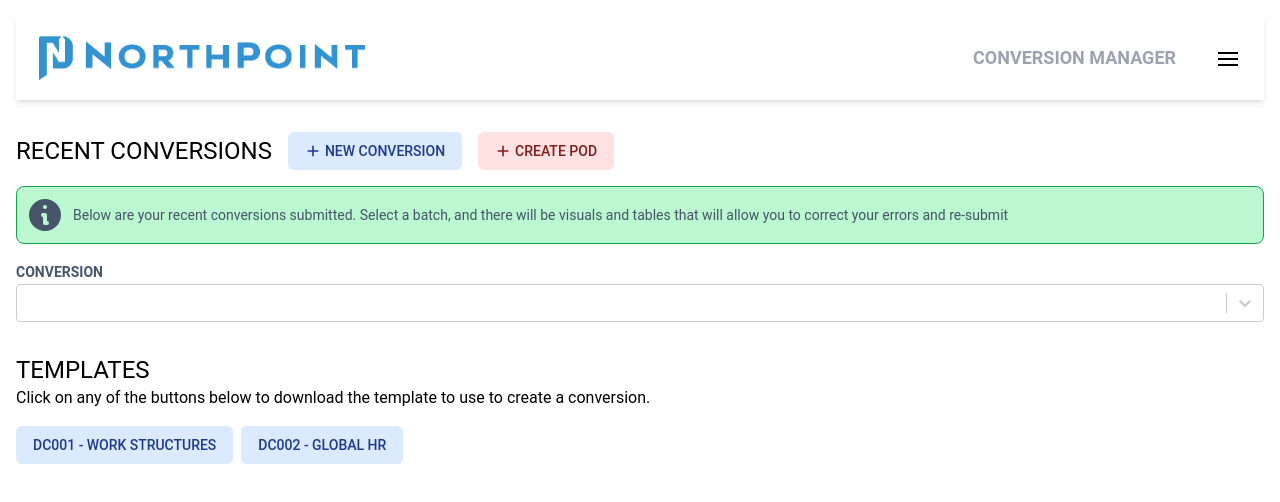
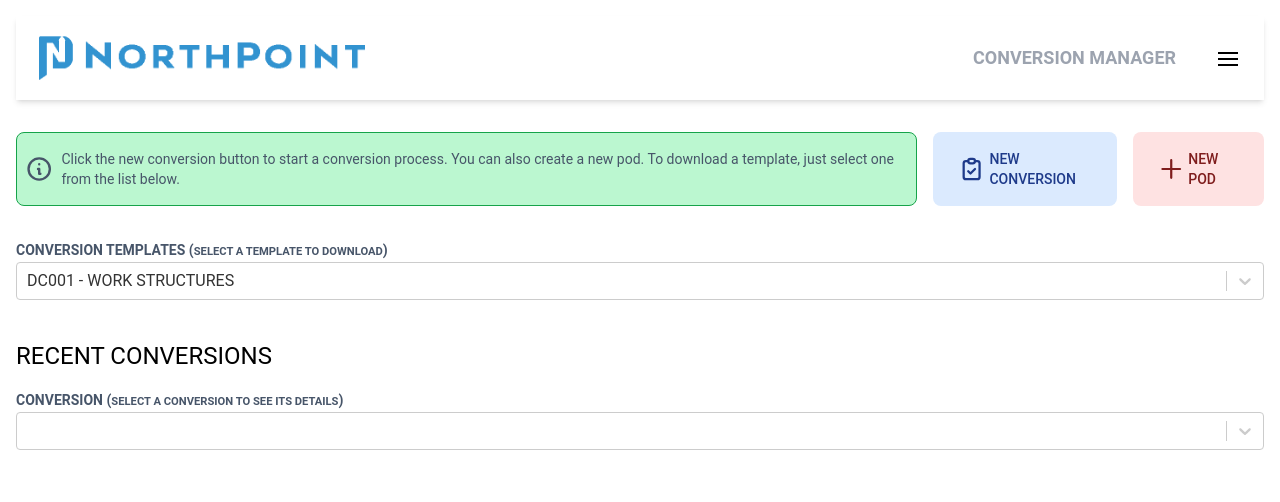
Before and after one commit to jstevenson81/conv-man-ui, a React (Create React App) app: page /conversions in a window 1280 px wide. Shown: the top 502 px of the page. Built offline with nearby package versions, Linux system fonts and the light colour scheme; no server answers.

Commit message:
Working commit

```diff
--- a/src/assets/css/index.css
+++ b/src/assets/css/index.css
@@ -13,7 +13,7 @@ h6 {
   @apply uppercase;
 }
 .button {
-  @apply px-4 py-2 text-sm font-medium border border-transparent rounded-md focus:outline-none focus-visible:ring-2 focus-visible:ring-offset-2 uppercase;
+  @apply px-6 py-4 text-sm font-medium border border-transparent rounded-lg focus:outline-none focus-visible:ring-2 focus-visible:ring-offset-2 uppercase cursor-pointer;
 }
 .button.blue {
   @apply text-blue-900 bg-blue-100  hover:bg-blue-200 focus-visible:ring-blue-500 transition duration-300;
--- a/src/components/forms/ConvManSelectList.tsx
+++ b/src/components/forms/ConvManSelectList.tsx
@@ -6,7 +6,9 @@ import { IConvManSelectListItem } from "./interfaces/ISelectListItem";
 const ConvManSelectList: React.FC<IConvManSelectListProps> = (props: IConvManSelectListProps) => {
   return (
     <div className="w-full">
-      <label className="mb-1 ml-1/2 uppercase text-sm text-slate-600 font-bold">{props.label}</label>
+      <label className="mb-1 ml-1/2 uppercase text-sm text-slate-600 font-bold">
+        {props.label} (<small>{props.smallLabel}</small>)
+      </label>
       <Select
         placeholder={`select a ${props.label}`}
         options={props.items}
--- a/src/components/forms/interfaces/IConvManSelectListProps.tsx
+++ b/src/components/forms/interfaces/IConvManSelectListProps.tsx
@@ -4,5 +4,6 @@ export type IConvManSelectListProps = {
   items: Array<IConvManSelectListItem>;
   onListboxChange(newValue: any): void;
   label: string;
+  smallLabel: string;
   selectedItem: IConvManSelectListItem;
 };
--- a/src/components/pageParts/convErrorManager/ConvManErrorTableContainer.tsx
+++ b/src/components/pageParts/convErrorManager/ConvManErrorTableContainer.tsx
@@ -1,4 +1,5 @@
 import { InformationCircleIcon } from "@heroicons/react/outline";
+import { DocumentDownloadIcon } from "@heroicons/react/solid";
 import { DateTime } from "luxon";
 import { useEffect, useState } from "react";
 import { Bar, BarChart, Cell, Legend, Pie, PieChart, ResponsiveContainer, Tooltip, XAxis, YAxis } from "recharts";
@@ -66,6 +67,12 @@ const ConvManErrTableCollection: React.FC<IConvManErrorTableProps> = (props: ICo
     <>
       <ConvManLoader show={loadingState.show} message={loadingState.message}></ConvManLoader>
       <div className={errorTables && errorTables.length > 0 ? "visible" : "hidden"}>
+        <div className="text-slate-600 border border-sky-600 bg-sky-200 p-2 rounded-lg flex items-center gap-2 mb-4">
+          <InformationCircleIcon className="w-10 h-10"></InformationCircleIcon>
+          <p className="text-sm">
+            The chart on the left shows total lines by sheet. The chart on the right shows errors by sheet.
+          </p>
+        </div>
         <div className="w-full h-[200px] mt-10 mb-4 flex items-center">
           <ResponsiveContainer>
             <BarChart width={730} height={250} data={summaryData}>
@@ -92,21 +99,25 @@ const ConvManErrTableCollection: React.FC<IConvManErrorTableProps> = (props: ICo
             </PieChart>
           </ResponsiveContainer>
         </div>
-        <div className="flex items-center justify-start justify-items-start mb-10">
-          <h3 className={`text-md mr-2 ${pieData.length > 0 || summaryData.length > 0 ? "visible" : "hidden"}`}>
-            Conversion Charts
-          </h3>
-          <div className="text-slate-600 border border-sky-600 bg-sky-200 p-2 rounded-lg flex items-center gap-2">
+
+        <div className="flex flex-col gap-8">
+          <div className="flex items-center justify-start justify-items-start gap-8">
+            <h1 className="text-2xl">Error Details</h1>
+            <button
+              className="button red flex items-center justify-start justify-items-start gap-2"
+              onClick={errorsToJson}
+            >
+              <DocumentDownloadIcon className="h-6 w-6"></DocumentDownloadIcon>
+              Download Errors
+            </button>
+          </div>
+          <div className="text-slate-600 border border-green-600 bg-green-200 p-2 rounded-lg flex items-center gap-2 mb-4">
             <InformationCircleIcon className="w-10 h-10"></InformationCircleIcon>
             <p className="text-sm">
-              The chart on the left shows total lines by sheet. The chart on the right shows errors by sheet.
+              Click the button to download the validation errors for this conversion as an excel file. Below are the
+              errors broken out by sheet
             </p>
           </div>
-        </div>
-        <div className="flex flex-col gap-8">
-          <button className="button red" onClick={errorsToJson}>
-            Download Errors
-          </button>
           {errorTables.map((table) => {
             return <ConvManErrorTable {...table} key={table.key}></ConvManErrorTable>;
           })}
--- a/src/components/pageParts/convManCreateBatchForm/ConvManCreateBatchForm.tsx
+++ b/src/components/pageParts/convManCreateBatchForm/ConvManCreateBatchForm.tsx
@@ -174,6 +174,7 @@ const ConvManCreateBatchForm: React.FC<ICreateBatchProps> = ({
                 ></ConvManInput>
                 <ConvManSelectList
                   label="Environment"
+                  smallLabel="select a pod"
                   items={podOpts}
                   selectedItem={selectedPod}
                   onListboxChange={(newValue: IConvManSelectListItem) => {
@@ -183,6 +184,7 @@ const ConvManCreateBatchForm: React.FC<ICreateBatchProps> = ({
 
                 <ConvManSelectList
                   label="Worksheet"
+                  smallLabel="select a worksheet name"
                   items={worksheetOpts}
                   selectedItem={selectedWorksheet}
                   onListboxChange={(newWorksheet: IConvManSelectListItem) => {
--- a/src/components/pageParts/podManager/ConvManPodManager.tsx
+++ b/src/components/pageParts/podManager/ConvManPodManager.tsx
@@ -99,6 +99,7 @@ const ConvManPodManager: React.FC<IConvManPodManagerProps> = ({ isOpen, onPodCre
                 <ConvManSelectList
                   items={podEmailSelectItems}
                   label="Email Domain"
+                  smallLabel="select an email associated to this pod"
                   selectedItem={podEmail}
                   onListboxChange={(newValue) => setPodEmail(newValue)}
                 ></ConvManSelectList>
--- a/src/components/pages/Conversions/Conversions.tsx
+++ b/src/components/pages/Conversions/Conversions.tsx
@@ -1,7 +1,9 @@
-import { InformationCircleIcon, PlusIcon } from "@heroicons/react/solid";
+import "react-toastify/dist/ReactToastify.css";
+
+import { ClipboardCheckIcon, InformationCircleIcon, PlusIcon } from "@heroicons/react/outline";
 import _ from "lodash";
 import { useEffect, useState } from "react";
-import { toast, ToastPosition } from "react-toastify";
+import { toast, ToastContainer, ToastPosition } from "react-toastify";
 
 import { IUxPod } from "../../../models/entities/base/IUxPod";
 import { ICreateBatchResponse } from "../../../models/responses/ICreateBatchResponse";
@@ -116,34 +118,48 @@ const Conversions: React.FC<IConvManDashProps> = () => {
   return (
     <div>
       <div className="mt-8">
-        <div className="flex items-center justify-start justify-items-start gap-4">
-          <h1 className="text-2xl">recent conversions</h1>
-          <button
-            className="button blue flex items-center justify-start justify-items-start gap-1"
-            onClick={() => setNewBatchOpen(true)}
-          >
-            <PlusIcon className="h-4 w-4"></PlusIcon>
-            <span>new conversion</span>
-          </button>
-          <button
-            className="button red flex items-center justify-start justify-items-start gap-1"
-            onClick={() => setPodManagerOpen(true)}
-          >
-            <PlusIcon className="h-4 w-4"></PlusIcon>
-            <span>Create Pod</span>
-          </button>
-        </div>
-        <div className="text-slate-600 border border-green-600 bg-green-200 p-2 rounded-lg my-4 flex items-center gap-2">
-          <InformationCircleIcon className="w-10 h-10"></InformationCircleIcon>
-          <p className="text-sm">
-            Below are your recent conversions submitted. Select a batch, and there will be visuals and tables that will
-            allow you to correct your errors and re-submit
-          </p>
+        <div className="flex items-start justify-between justify-items-stretch gap-4">
+          <div className="flex-grow">
+            <div className="text-slate-600 border border-green-600 bg-green-200 px-2 py-4 rounded-lg flex items-center gap-2 mb-4">
+              <InformationCircleIcon className="w-8 h-8"></InformationCircleIcon>
+              <p className="text-sm">
+                Click the new conversion button to start a conversion process. You can also create a new pod. To
+                download a template, just select one from the list below.
+              </p>
+            </div>
+          </div>
+          <div className="flex-grow">
+            <div className="flex items-center justify-evenly button blue gap-1" onClick={() => setNewBatchOpen(true)}>
+              <ClipboardCheckIcon className="h-8 w-8"></ClipboardCheckIcon>
+              <span>new conversion</span>
+            </div>
+          </div>
+          <div className="flex-grow">
+            <div className="flex items-center justify-evenly button red gap-1" onClick={() => setPodManagerOpen(true)}>
+              <PlusIcon className="h-8 w-8"></PlusIcon>
+              <span>new pod</span>
+            </div>
+          </div>
         </div>
         <div className="mt-4">
           <ConvManSelectList
+            items={templates}
+            label="Conversion Templates"
+            smallLabel="select a template to download"
+            onListboxChange={(template) => {
+              downloadTemplate(template);
+            }}
+            selectedItem={templates[0]}
+          ></ConvManSelectList>
+        </div>
+
+        <div className="mt-4">
+          <h1 className="text-2xl mb-4 mt-10">recent conversions</h1>
+
+          <ConvManSelectList
             items={batchSelectItems}
             label="Conversion"
+            smallLabel="select a conversion to see its details"
             selectedItem={selectedBatch}
             onListboxChange={(newVal) => {
               setSelectedBatch(newVal);
@@ -153,24 +169,6 @@ const Conversions: React.FC<IConvManDashProps> = () => {
         <div className="mt-4">
           <ConvManErrorTableContainer batchName={selectedBatch.value}></ConvManErrorTableContainer>
         </div>
-      </div>
-
-      <h1 className="mt-8 text-2xl">Templates</h1>
-      <p>Click on any of the buttons below to download the template to use to create a conversion.</p>
-      <div className="flex items-center justify-start justify-items-start gap-2 mt-4 w-full">
-        {templates.map((t) => {
-          return (
-            <button
-              className="button blue"
-              key={t.value}
-              onClick={() => {
-                downloadTemplate(t);
-              }}
-            >
-              {t.label}
-            </button>
-          );
-        })}
       </div>
 
       <ConvManCreateBatchForm
@@ -188,6 +186,8 @@ const Conversions: React.FC<IConvManDashProps> = () => {
       ></ConvManPodManager>
 
       <ConvManLoader show={isLoading} message={loaderMsg}></ConvManLoader>
+
+      <ToastContainer></ToastContainer>
     </div>
   );
 };
```
Also changed, not shown: 1 other file (tests, documents, lock files or other folders).
